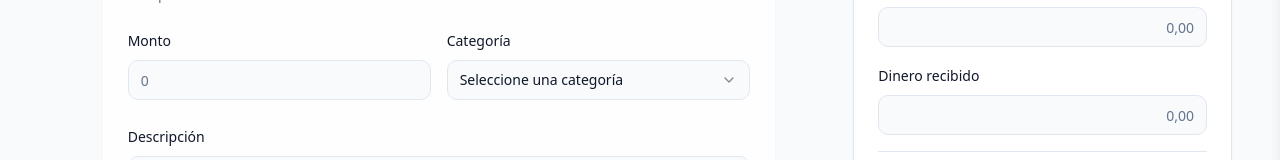
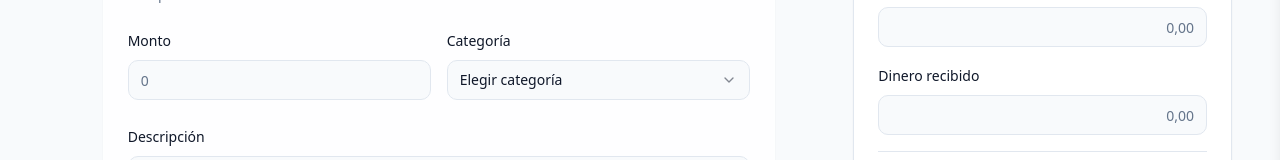
Before and after one commit to Alagar675/caja-diario, a React (Vite) app: page /dashboard in a window 1280 px wide. Shown: the part 348-508 px from the top of the page. Built offline with nearby package versions, Linux system fonts and the light colour scheme; the HTML template or start-up script is replaced by a standard one.

Commit message:
Add "Elegir" to category select
Adds the word "Elegir" to the category select component.

```diff
--- a/src/components/transactions/TransactionForm.tsx
+++ b/src/components/transactions/TransactionForm.tsx
@@ -1,3 +1,4 @@
+
 import React, { useState } from "react";
 import { Card, CardContent, CardDescription, CardFooter, CardHeader, CardTitle } from "@/components/ui/card";
 import { Input } from "@/components/ui/input";
@@ -85,7 +86,7 @@ const TransactionForm = ({
               <Label htmlFor="category">Categoría</Label>
               <Select required value={category} onValueChange={setCategory}>
                 <SelectTrigger id="category">
-                  <SelectValue placeholder="Seleccione una categoría" />
+                  <SelectValue placeholder="Elegir categoría" />
                 </SelectTrigger>
                 <SelectContent>
                   {categoryOptions.map(option => <SelectItem key={option} value={option}>
```
